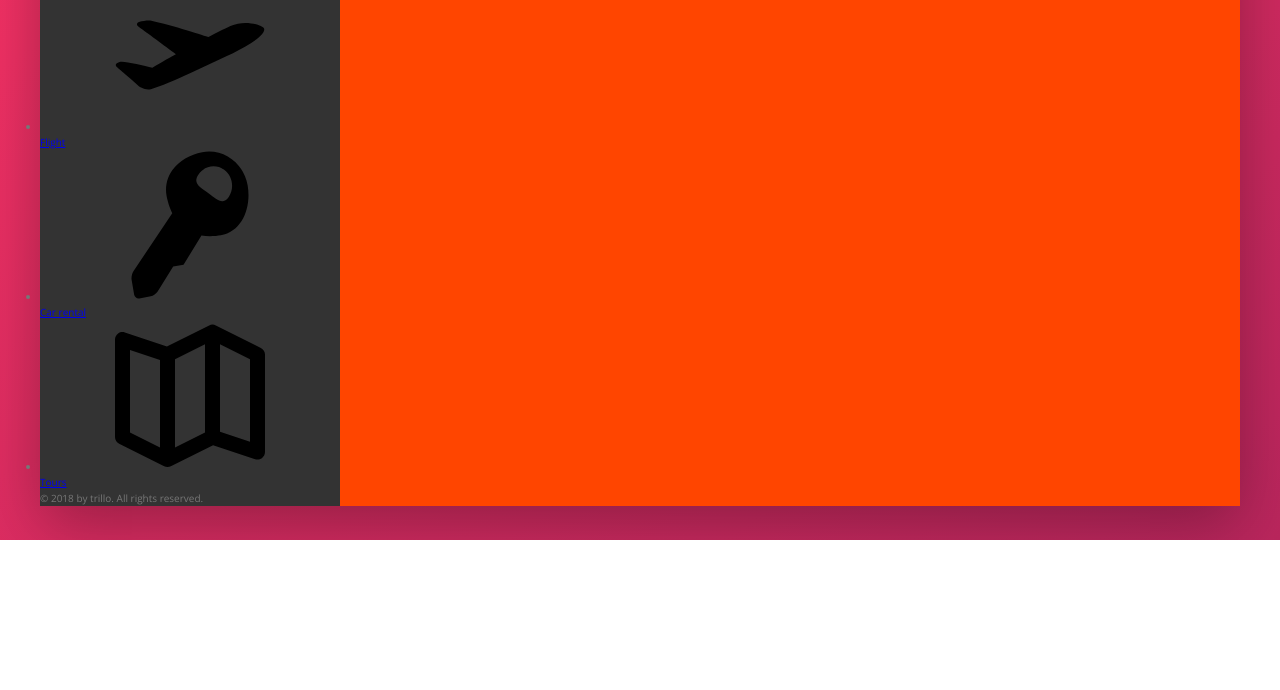
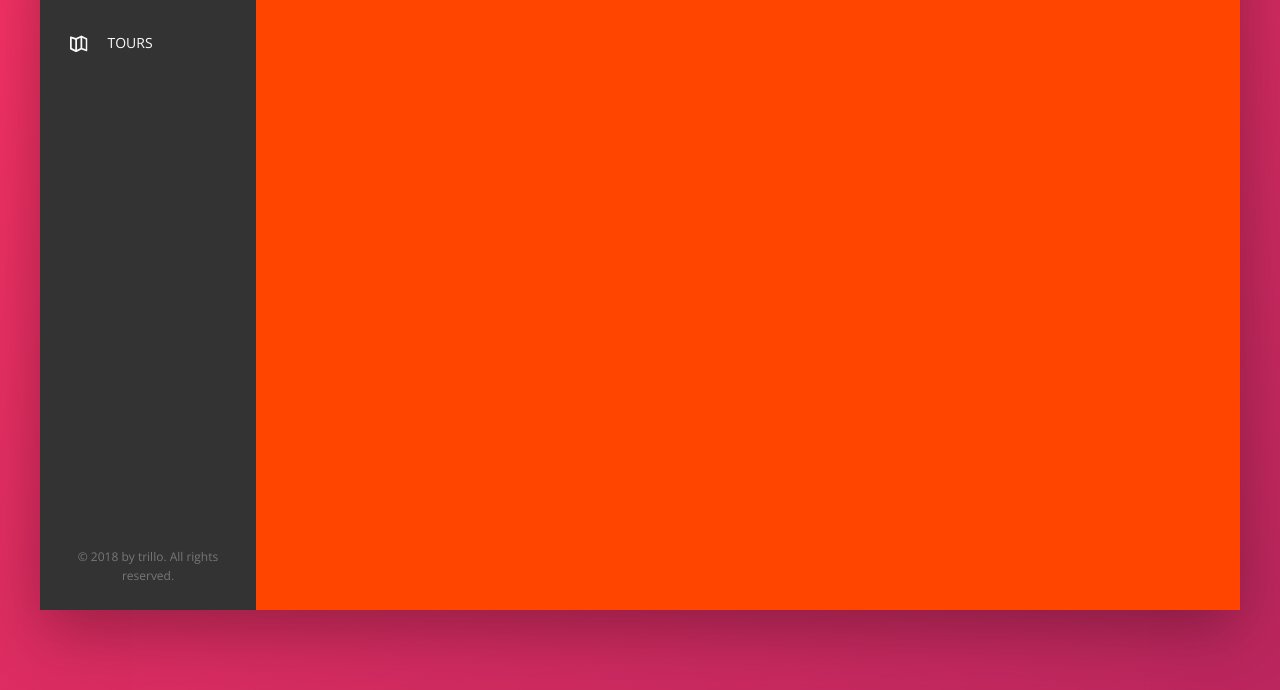
Before and after one commit to Ceejaymar/trillo-practice, a website: page index.html in a window 1280 px wide. Shown: the part 340-1030 px from the top of the page. Before the commit the page ends 880 px from the top, so only its background shows below. Drawn offline with nearby package versions, Linux system fonts and the light colour scheme.

Commit message:
Add styling to side navigation

```diff
--- a/sass/_components.scss
+++ b/sass/_components.scss
@@ -118,3 +118,78 @@
     margin-right: 1rem;
   }
 }
+
+
+//////////////////////////////////
+/// SIDE NAVIGATION
+
+.side-nav {
+  font-size: 1.4rem;
+  list-style: none;
+  margin-top: 3.5rem;
+
+  &__item {
+    position: relative;
+
+    &:not(:last-child) {
+      margin-bottom: .5rem;
+    }
+  }
+
+  &__item::before {
+    content: "";
+    position: absolute;
+    top: 0;
+    left: 0;
+    height: 100%;
+    width: 3px;
+    background-color: var(--color-primary);
+    transform: scaleY(0);
+    transition: transform .2s,
+                width .4s
+                cubic-bezier(1, 0, 0 , 1) .2s,
+                background-color .s;
+
+  }
+
+  &__item:hover::before,
+  &__item--active::before {
+    transform: scaleY(1);
+    width: 100%;
+  }
+
+  &__item:active::before {
+    background-color: var(--color-primary-light);
+  }
+
+  &__link:link,
+  &__link:visited {
+    color: var(--color-grey-light-1);
+    text-decoration: none;
+    text-transform: uppercase;
+    display: block;
+    padding: 1.5rem 3rem;
+    display: flex;
+    position: relative;
+    align-items: center;
+    z-index: 1;
+  }
+
+  &__icon {
+    width: 1.75rem;
+    height: 1.75rem;
+    margin-right: 2rem;
+    fill: currentColor; // really useful css can be use for hover as well
+  }
+}
+
+
+//////////////////////////////////
+/// LEGAL TEXT
+
+.legal {
+  font-size: 1.2rem;
+  color: var(--colo-grey-light-4);
+  text-align: center;
+  padding: 2.5rem;
+}
--- a/sass/_layout.scss
+++ b/sass/_layout.scss
@@ -25,9 +25,14 @@
 .sidebar {
   background-color: var(--color-grey-dark-1);
   flex: 0 0 18%;
+  display: flex;
+  flex-direction: column;
+  justify-content: space-between;
 }
 
 .hotel-view {
+  background-color: #fff;
   background-color: orangered;
+  height: 80rem;
   flex: 1;
 }
```
Also changed, not shown: css/style.css.
